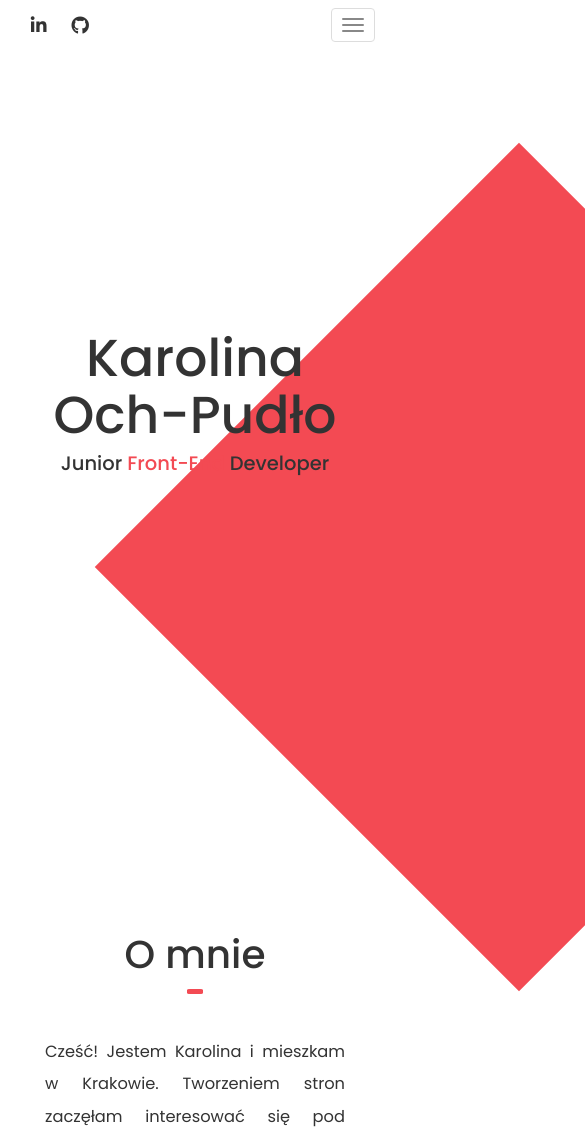
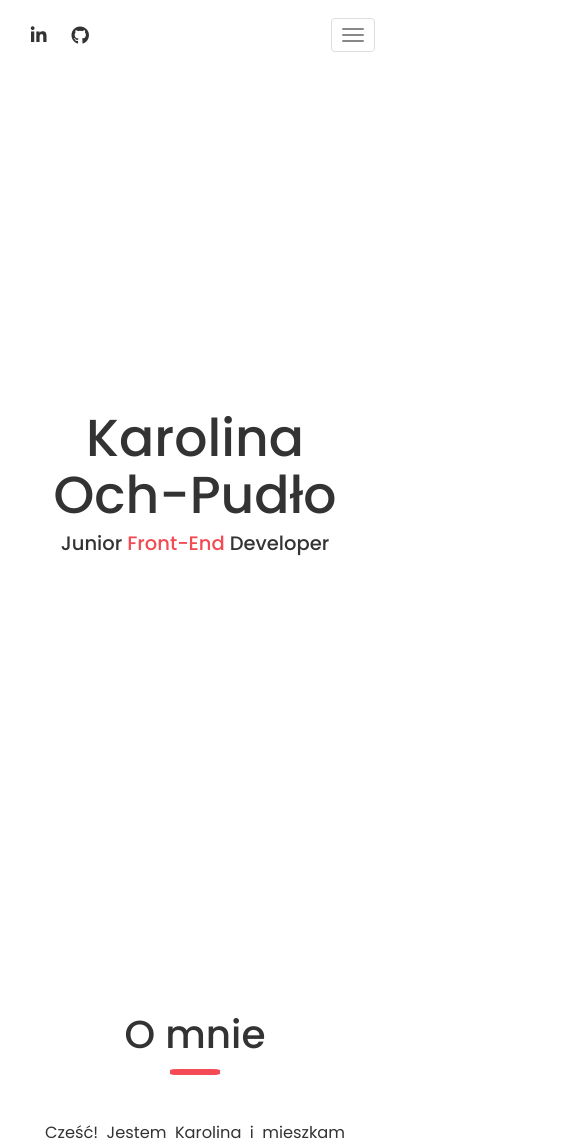
Before and after one commit to och-karr/portfolio-old-v, a website: page index.html in a window 390 px wide. Shown: the top 1139 px of the page, 585 px wide, since content can reach past the window. Drawn offline with nearby package versions, Linux system fonts and the light colour scheme.

Commit message:
Change navbar on sticky, change div line on pseudoelement, delete squares for small width

```diff
--- a/index.html
+++ b/index.html
@@ -71,7 +71,7 @@
       <section class="about-me-section" id="about-me-section">
 
         <div id="square2"></div>
-        <h2 class="section-title">O mnie<div class="line"></div></h2>
+        <h2 class="section-title">O mnie</h2>
 
         <p class="basic-text">
           Cześć! Jestem Karolina i mieszkam w Krakowie. Tworzeniem stron zaczęłam interesować się pod koniec 2017 roku i od tamtej pory rozwijam swoje umiejętności w tej dziedzinie.
@@ -87,7 +87,7 @@
 
       <section class="projects-section" id="projects-section">
 
-        <h2 class="section-title">Moje Projekty<div class="line"></div></h2>
+        <h2 class="section-title">Moje Projekty</h2>
 
         <div class="projects-container">
 
@@ -170,7 +170,7 @@
 
       <section class="technologies-section" id="technologies-section">
 
-        <h2 class="section-title">Technologie<div class="line"></div></h2>
+        <h2 class="section-title">Technologie</h2>
 
         <p class="basic-text">
           W swoich projektach wykorzystuję najczęściej <span class="big">HTML</span>,  <span class="big">CSS</span> oraz  <span class="big">JavaScript</span>,
@@ -192,7 +192,7 @@
 
       <section class="contact-section" id="contact-section">
 
-        <h2 class="section-title">Kontakt<div class="line"></div></h2>
+        <h2 class="section-title">Kontakt</h2>
 
         <div class="contact-columns">
 
--- a/sass/media-style.scss
+++ b/sass/media-style.scss
@@ -91,10 +91,6 @@
 
     .section {
         padding-top: 70px;
-
-        .line {
-            width: 13%;
-        }
     }
 
     .my-navbar {
@@ -107,13 +103,11 @@
 @media (max-width: 576px) {
 
     #square1 {
-        top: 5%;
-        right: -110%;
+        display: none;
     }
 
     #square2 {
-        top: 55%;
-        left: -110%;
+        display: none;
     }
 
     .my-navbar {
--- a/sass/style.scss
+++ b/sass/style.scss
@@ -53,11 +53,13 @@ body {
 .container {
     width: 100%;
     padding: 0;
+    margin-top: 10px;
 }
 
 /* ---NAVBAR--- */
 
 .my-navbar {
+    position: sticky;
     background: $transparent-white-color;
     border: none;
 
@@ -112,19 +114,21 @@ section {
     padding-bottom: 100px;
     line-height: 5em;
 
-    .line {
-        background: $main-color;
-        border: 1px solid $main-color;
-        border-radius: 20%;
-        width: 6%;
-        height: 5px;
-        margin: 12px auto;
-    }
-
     .section-title {
         padding: 20px;
         font-size: 6em;
         text-align: center;
+
+        &:after {
+            content: " ";
+            display: block;
+            background: $main-color;
+            border: 1px solid $main-color;
+            width: 50px;
+            height: 6px;
+            margin: 12px auto;
+            border-radius: 20%;
+        }
     }
 
     .basic-text {
```
Also changed, not shown: css/media-style.css, css/style.css.
